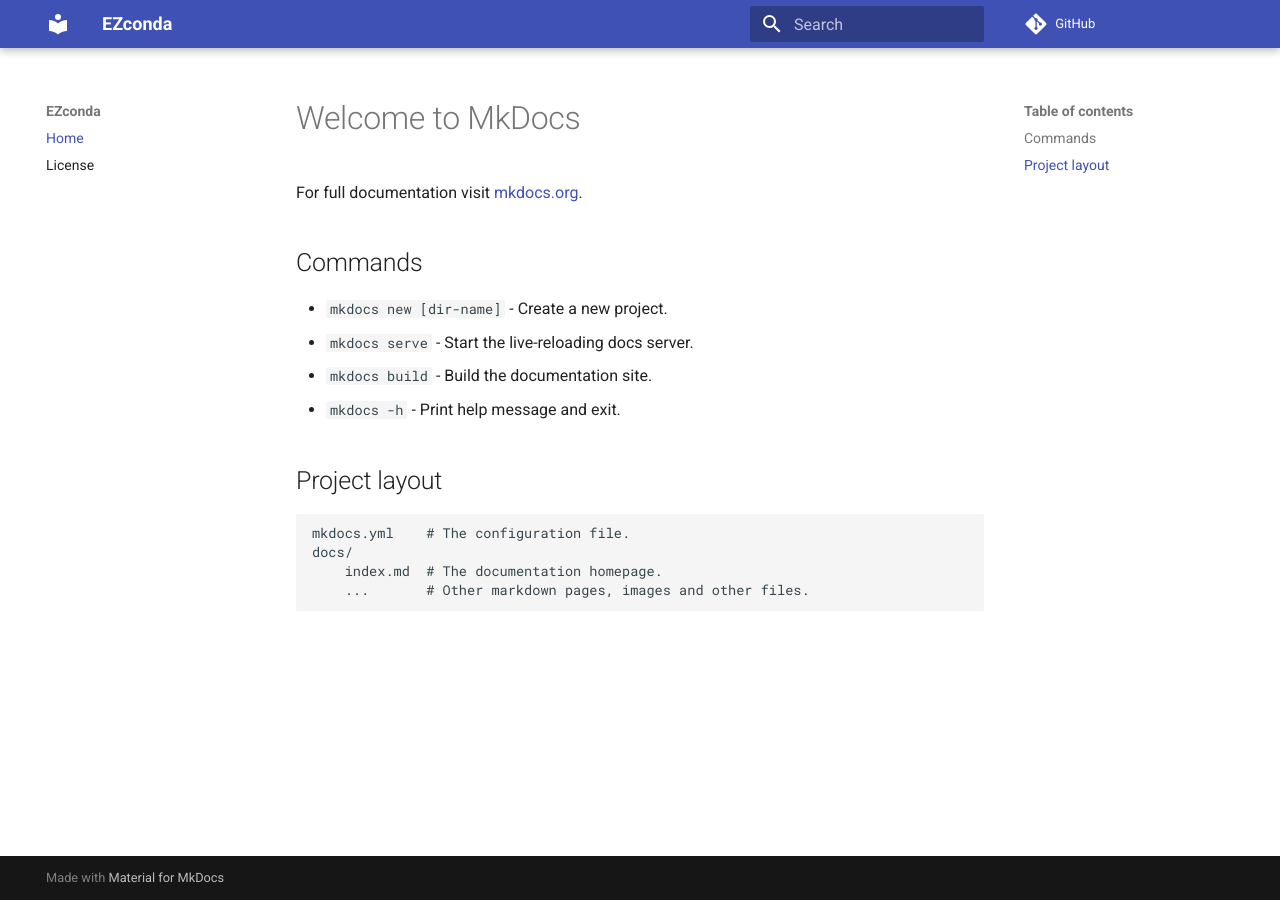
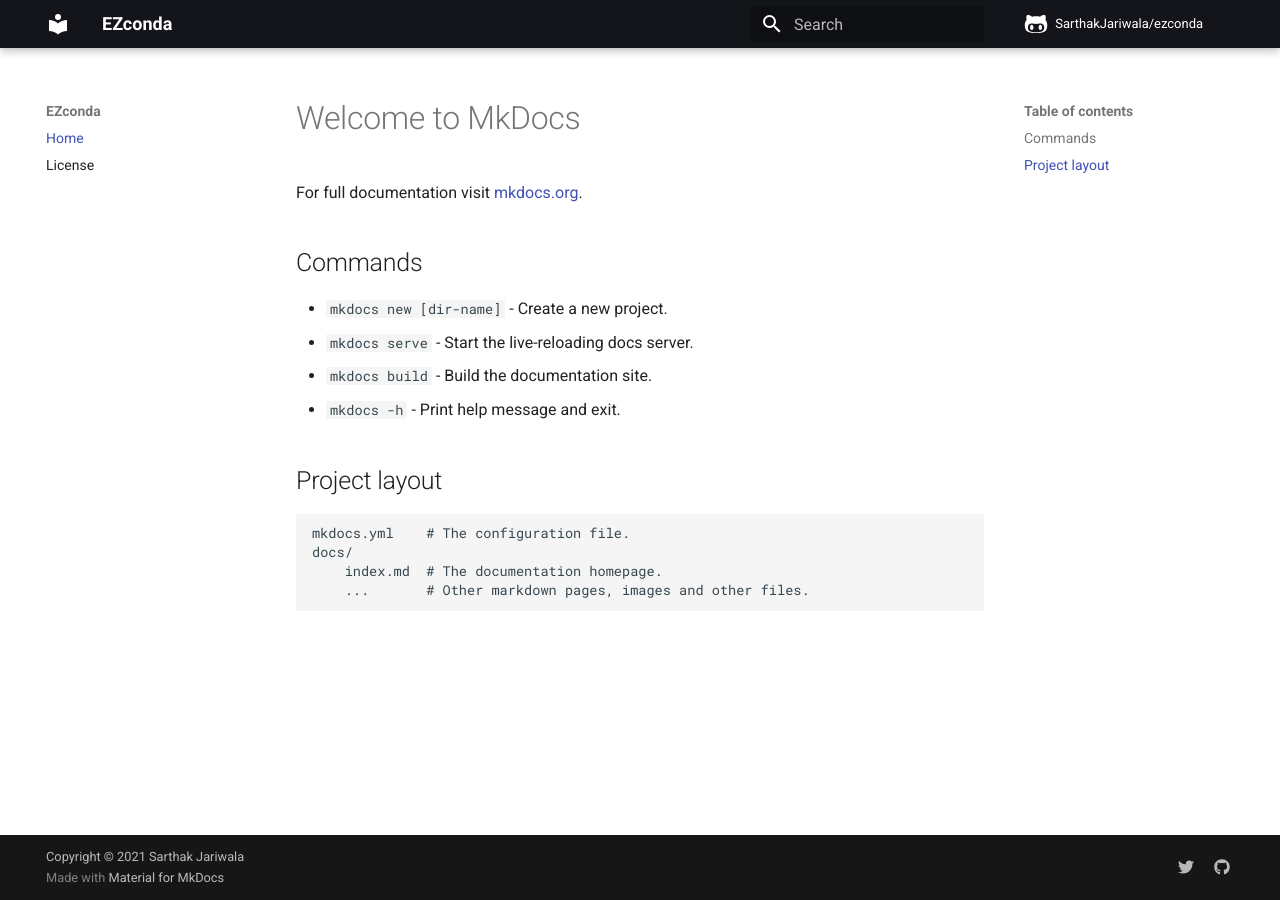
Before and after one commit to SarthakJariwala/ezconda, an MkDocs documentation site: the page built from docs/index.md, in a window 1280 px wide. Built offline with MkDocs 1.6.1 and Material for MkDocs 9.7.7, drawn with Linux system fonts in a browser that asks for light colours; comment, search, counter and statistics services are not loaded.

Commit message:
update mkdocs.yml

```diff
--- a/mkdocs.yml
+++ b/mkdocs.yml
@@ -3,11 +3,41 @@
 site_description: Environment and related file management for conda.
 site_author: Sarthak Jariwala
 
+copyright: Copyright &copy; 2021 Sarthak Jariwala
+
 repo_url: https://github.com/SarthakJariwala/ezconda
+repo_name: SarthakJariwala/ezconda
+edit_uri: edit/main/docs/
 
 theme:
   name: material
+  palette:
+    scheme: default
+    primary: black
+    accent: amber
+  icon:
+    repo: fontawesome/brands/github-alt
+  features:
+    - search.suggest
+    - search.highlight
+  font:
+    text: Roboto
+    code: Roboto Mono
+
+plugins:
+  - search
+
+extra:
+  version:
+    provider: mike
 
 nav:
   - Home : "index.md"
   - License : "license.md"
+
+extra:
+  social:
+    - icon: fontawesome/brands/twitter
+      link: https://twitter.com/JariwalaSarthak
+    - icon: fontawesome/brands/github
+      link: https://github.com/SarthakJariwala
```
